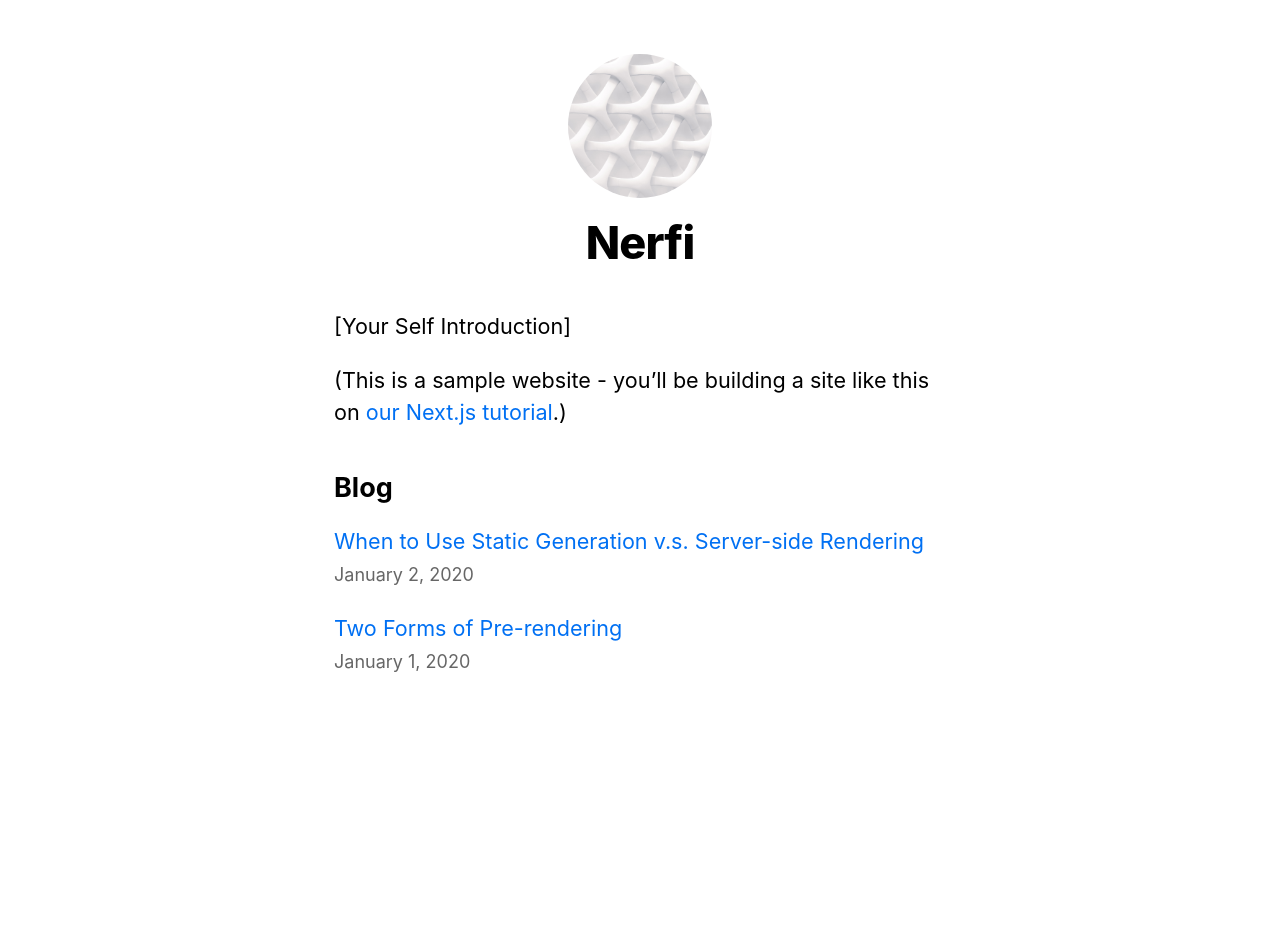
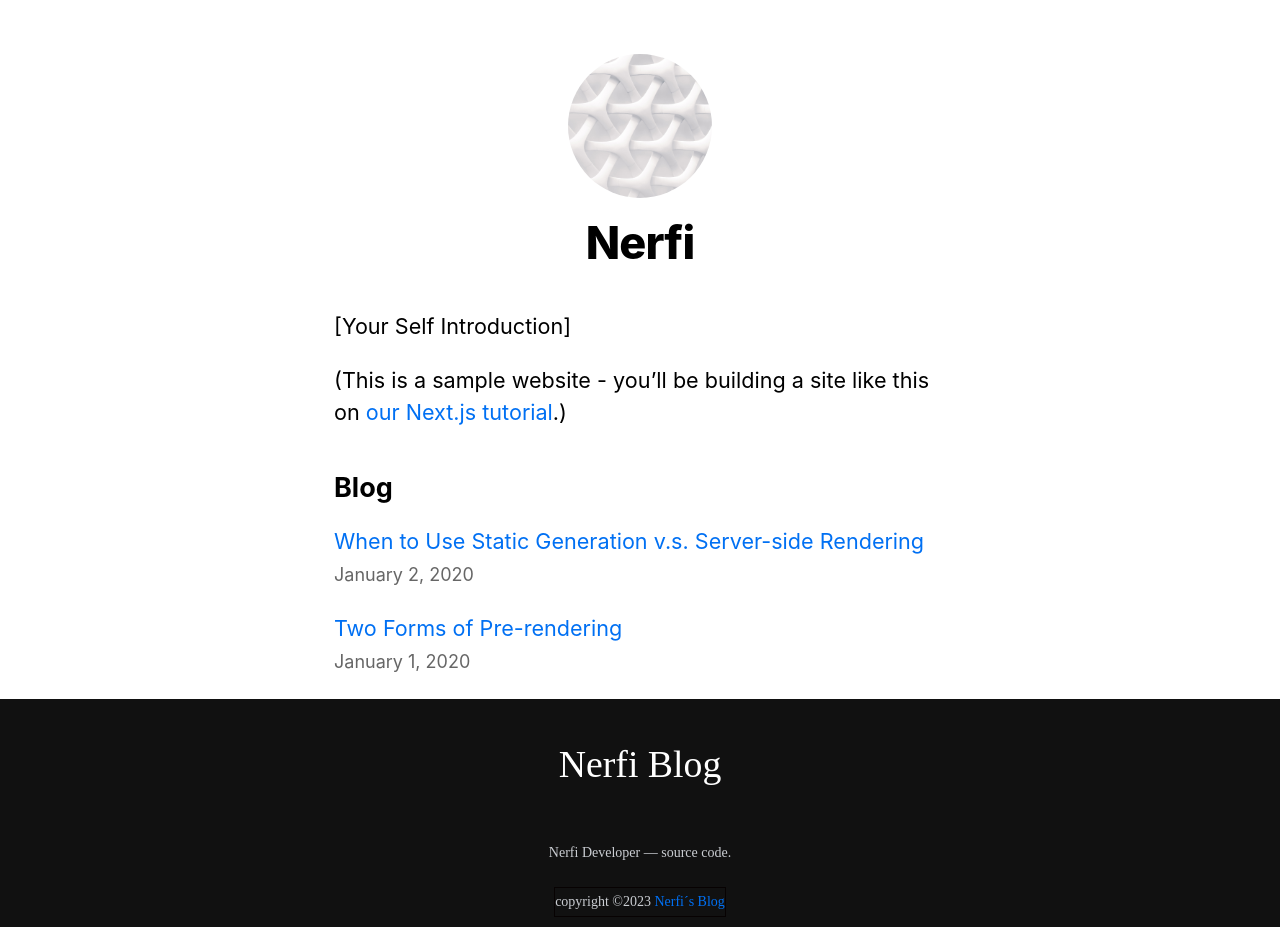
Before and after one commit to Nerfi/nextjs-blog, a Next.js app: page / in a window 1280 px wide. Before the commit the page ends 800 px from the top, so only its background shows below. Built offline with nearby package versions, Linux system fonts and the light colour scheme.

Commit message:
feat: added footer and basic styles for footer v1

```diff
--- /dev/null
+++ b/components/footer.js
@@ -0,0 +1,23 @@
+import footerStyles from "./footer.module.css";
+import date from "../utils/date";
+//useful link in order to sum up nextjs
+//https://dhanrajsp.me/blog/the-troubles-with-nextjs
+
+//pd: parece que no podemos usar clases de css como footer-content, tenemos que usar camerCase(footerContent)
+
+export default function Footer() {
+  return (
+    <footer>
+      <div className={footerStyles.footerContent}>
+        <h3>Nerfi Blog</h3>
+        <p>Nerfi Developer — source code.</p>
+        <p className={footerStyles.copyright}>
+        copyright &copy;{date()} <a href="">Nerfi´s Blog</a>
+      </p>
+
+
+      </div>
+
+    </footer>
+  );
+}
--- /dev/null
+++ b/components/footer.module.css
@@ -0,0 +1,30 @@
+.footerContent {
+  display: flex;
+  align-items: center;
+  justify-content: center;
+  flex-direction: column;
+  text-align: center;
+}
+
+.footerContent h3 {
+  font-size: 2.1rem;
+  font-weight: 500;
+  text-transform: capitalize;
+  line-height: 3rem;
+  font-family: "Borel", cursive;
+}
+
+.footerContent p {
+  max-width: 500px;
+  margin: 10px auto;
+  line-height: 28px;
+  font-size: 14px;
+  color: #cacdd2;
+  font-family: "Borel", cursive;
+}
+
+.copyright {
+  margin-left: 140px;
+  border: solid rgb(7, 2, 2) 1px;
+  font-family: "Borel", cursive;
+}
--- a/components/layout.js
+++ b/components/layout.js
@@ -3,6 +3,7 @@ import Image from "next/image";
 import styles from "./layout.module.css";
 import utilStyles from "../styles/utils.module.css";
 import Link from "next/link";
+import Footer from "./footer";
 
 const name = "Nerfi";
 export const siteTitle = "Nerfis Blog";
@@ -64,6 +65,7 @@ export default function Layout({ children, home }) {
           <Link href="/">← Back to home</Link>
         </div>
       )}
+      <Footer/>
     </div>
   );
 }
--- /dev/null
+++ b/pages/404.js
@@ -0,0 +1,3 @@
+export default function Custom404() {
+    return <h1>404 - Page Not Found needs to be style</h1>;
+  }
--- a/styles/globals.css
+++ b/styles/globals.css
@@ -25,3 +25,19 @@ img {
   max-width: 100%;
   display: block;
 }
+
+/* en este archivo es donde podremos poner los selectores puros footer, img, a de nuestra app
+ya que si lo hacemos por ejemplo en componetes/footer.module.css se queja
+https://github.com/vercel/next.js/discussions/31705
+*/
+footer{
+ position: absolute;
+   bottom: 10;
+  left: 0;
+  right: 0;
+  background: #111;
+  height: auto;
+  width: 100vw;
+  /*padding-top: 40px;*/
+  color: #fff;
+}
--- /dev/null
+++ b/utils/date.js
@@ -0,0 +1,3 @@
+export default function date(){
+    return new Date().getFullYear();
+}
```
Also changed, not shown: pages/index.js (+3 -5 lines), utils/posts.js (+16 -0 lines).
